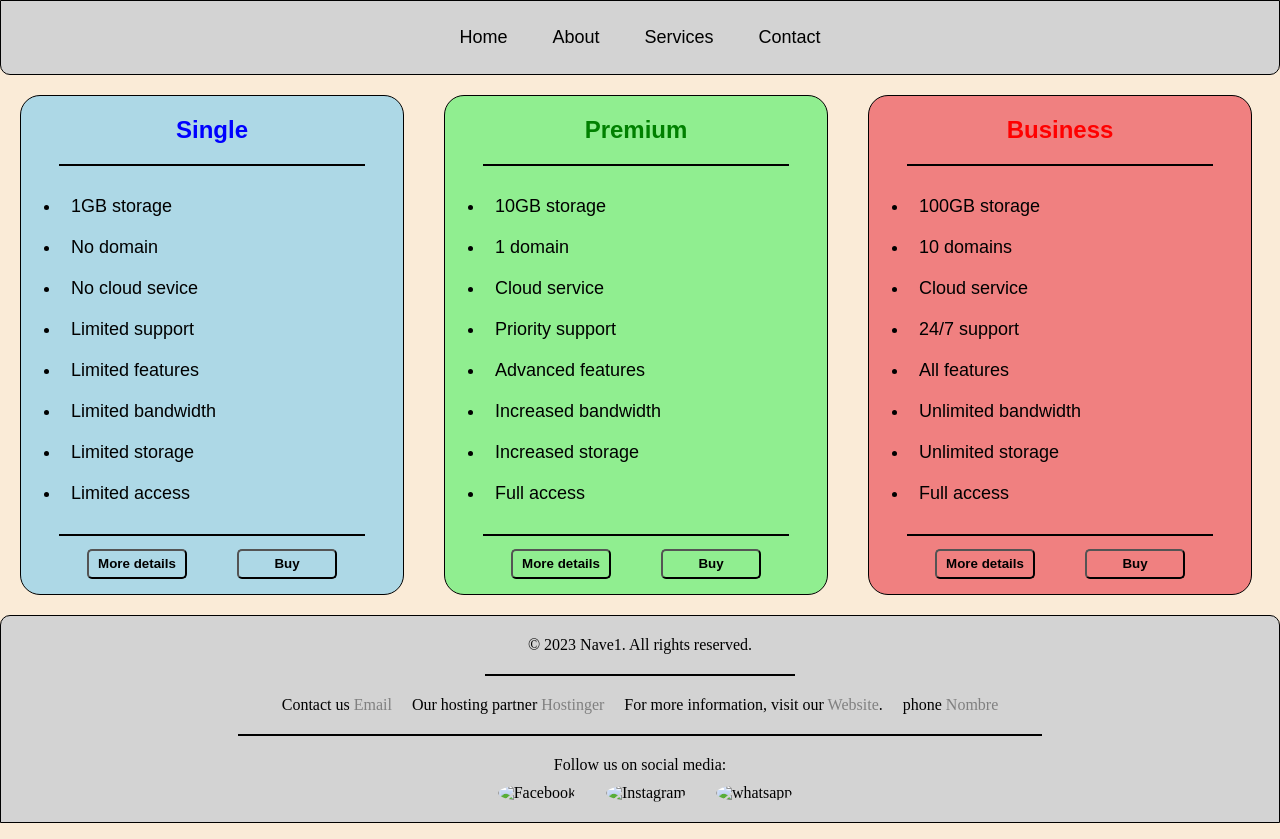
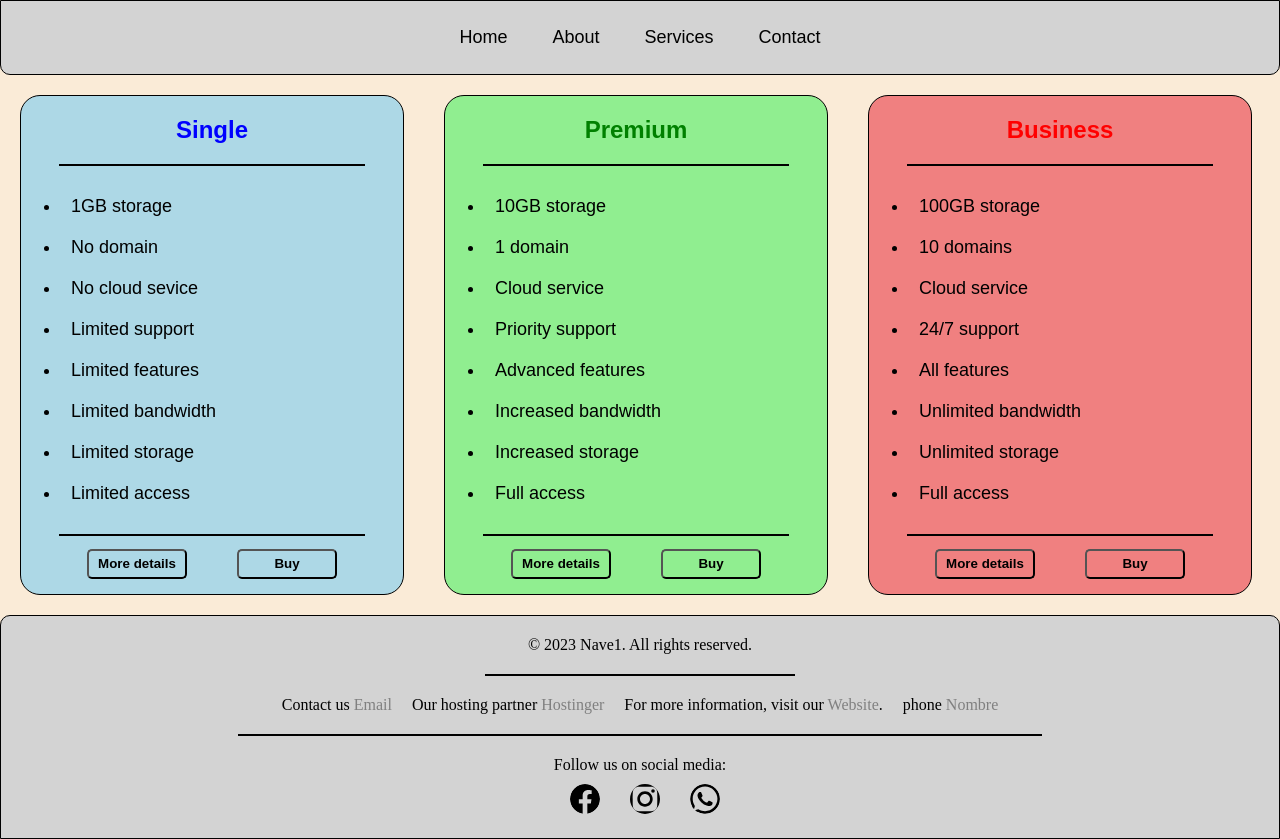
Before and after one commit to ACHRAF-IHSANE/art-du-plastique, a plain HTML site: page index.html in a window 1280 px wide. Drawn offline with Linux system fonts and the light colour scheme.

Commit message:
I added the pictures 2

```diff
--- a/index.html
+++ b/index.html
@@ -143,15 +143,15 @@
         <a
           target="_blank"
           href="https://www.facebook.com/profile.php?id=61574992835214"
-          ><img src="/art du plastique/facebook.svg" alt="Facebook"
+          ><img src="facebook.svg" alt="Facebook"
         /></a>
         <a
           target="_blank"
           href="https://www.instagram.com/art.du.plastique?igsh=ZDNxZDdoa21uemli"
-          ><img src="/art du plastique/instagram.svg" alt="Instagram"
+          ><img src="instagram.svg" alt="Instagram"
         /></a>
         <a target="_blank" href="https://wa.me/212624199828"
-          ><img src="/art du plastique/whatsapp.svg" alt="whatsapp"
+          ><img src="whatsapp.svg" alt="whatsapp"
         /></a>
       </section>
     </footer>
```
